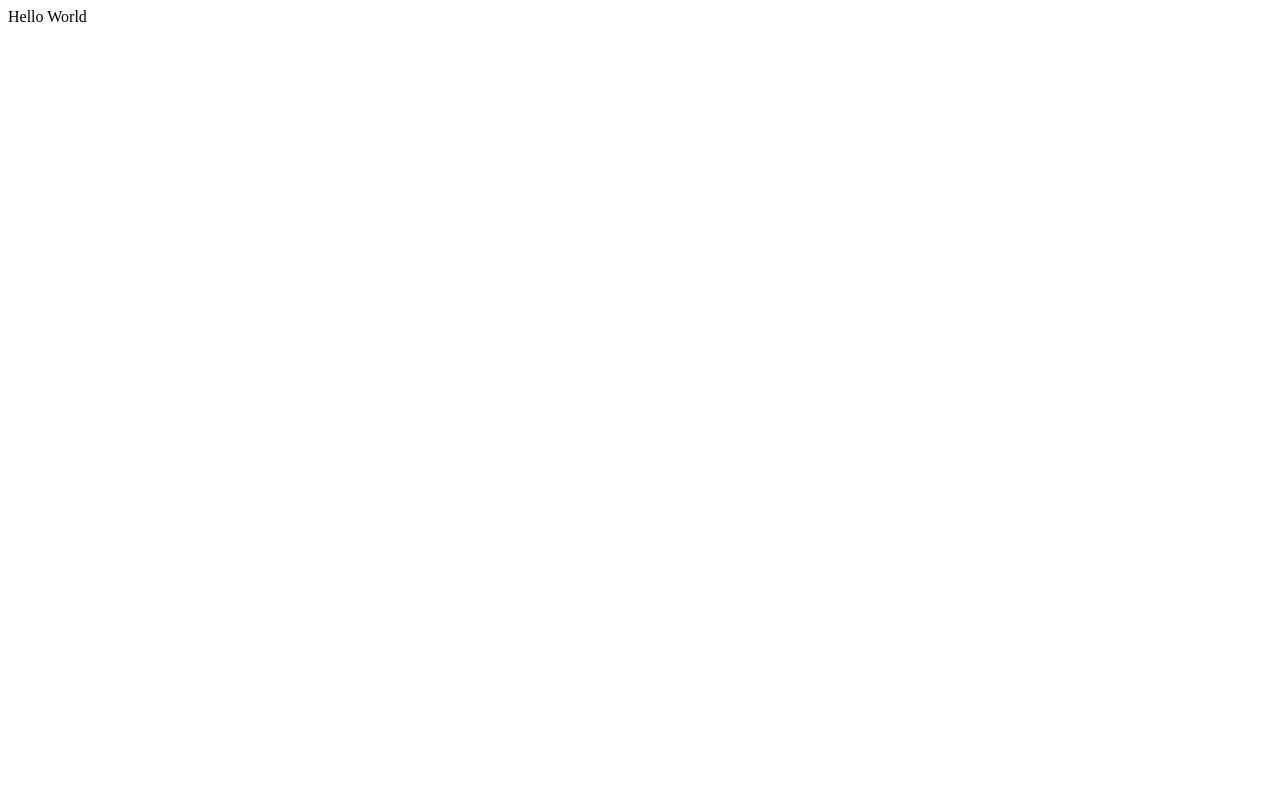
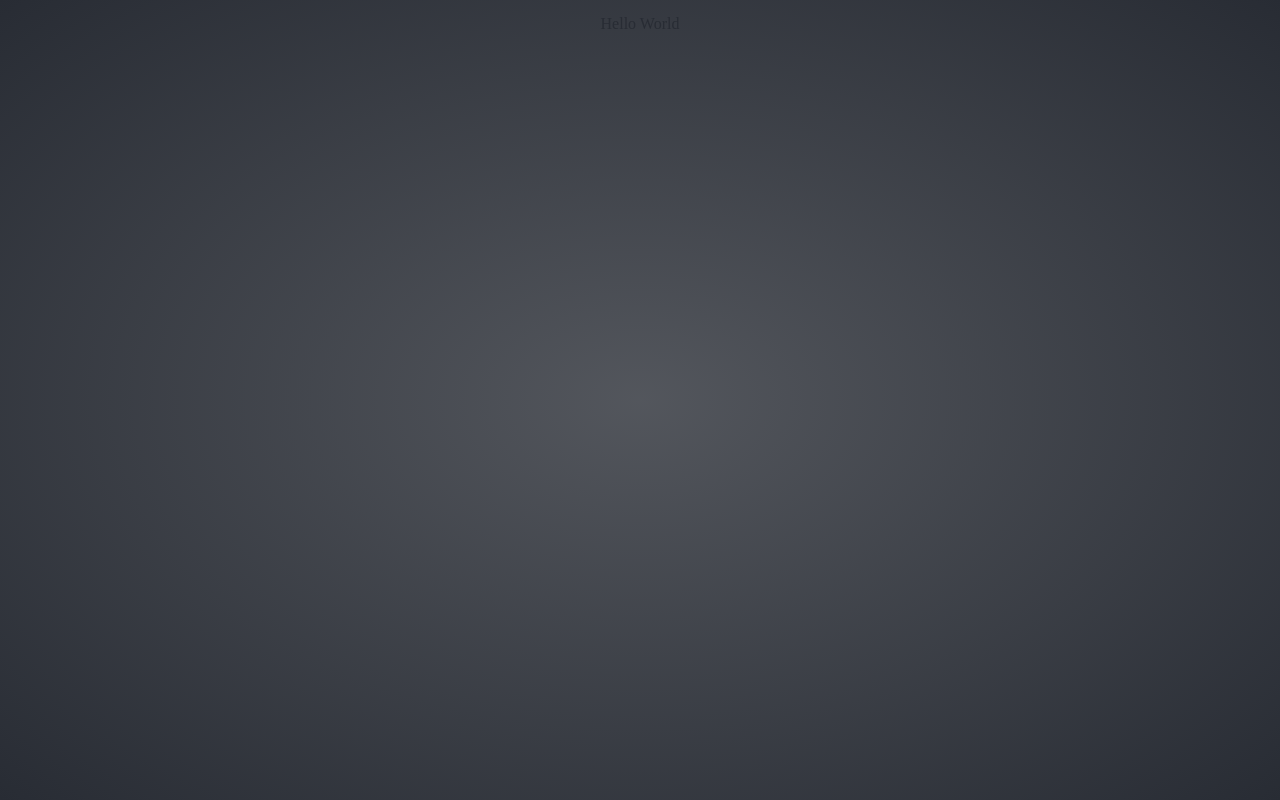
Before and after one commit to marvoqs/react-sudoku, a React (Create React App) app: page / in a window 1280 px wide. Built offline with nearby package versions, Linux system fonts and the light colour scheme.

Commit message:
apply global styles

```diff
--- a/src/index.tsx
+++ b/src/index.tsx
@@ -3,7 +3,13 @@ import ReactDOM from 'react-dom';
 import { unregister, reportWebVitals } from './core';
 import { GlobalStyles } from './styles';
 
-ReactDOM.render(<div>Hello World</div>, document.getElementById('root'));
+ReactDOM.render(
+  <>
+    <GlobalStyles />
+    <div>Hello World</div>
+  </>,
+  document.getElementById('root')
+);
 
 unregister();
 
```
Also changed, not shown: 1 other file (tests, documents, lock files or other folders).
